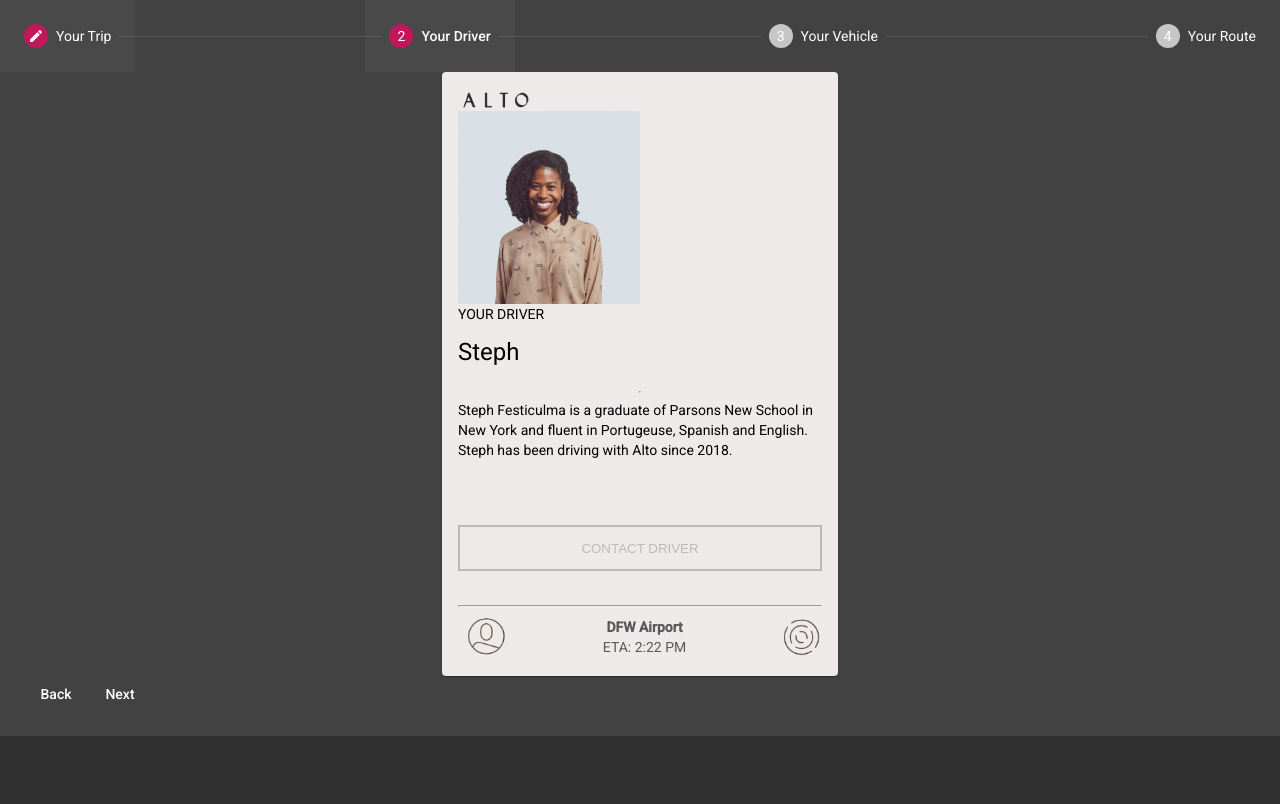
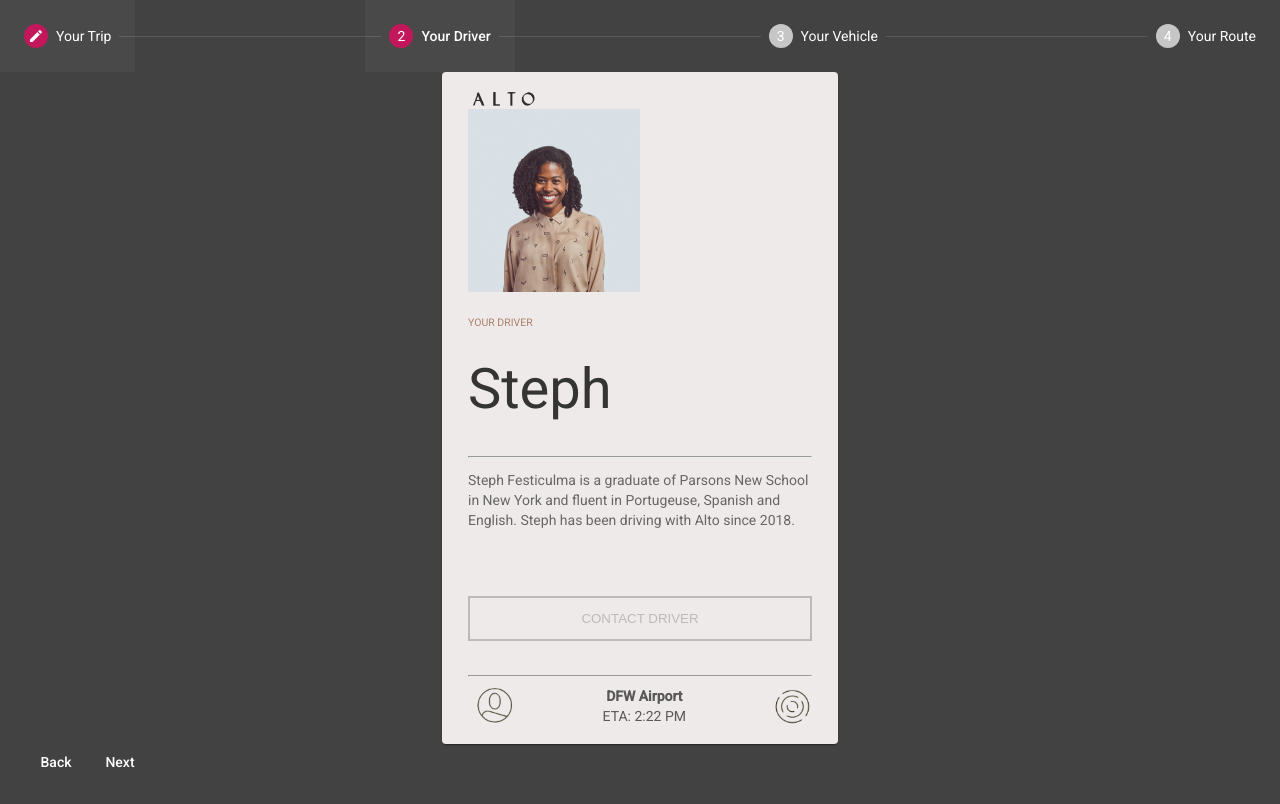
Before and after one commit to bravery08/alto-app, an Angular app: page / in a window 1280 px wide. Both pictures are taken after a click on the button "Next". Built offline with nearby package versions, Linux system fonts and the light colour scheme.

Commit message:
driver card text and styling

```diff
--- a/src/app/driver/driver.component.html
+++ b/src/app/driver/driver.component.html
@@ -5,13 +5,15 @@
 
         <img class="driver-image" src="./assets/images/driver-image.png">
 
-        <p>YOUR DRIVER</p>
+        <p class="title">YOUR DRIVER</p>
 
-        <h1>Steph</h1>
+        <h1 class="driver-name">Steph</h1>
 
-        <hr>
+        <div class="hr">
+            <hr>
+        </div>
 
-        <p>
+        <p class="driver-bio">
             Steph Festiculma is a graduate of Parsons New School
             in New York and fluent in Portugeuse, Spanish and
             English. Steph has been driving with Alto since 2018.
--- a/src/app/driver/driver.component.scss
+++ b/src/app/driver/driver.component.scss
@@ -13,6 +13,7 @@
 mat-card-content {
     display: flex;
     flex-direction: column;
+    margin: 0px 10px;
 }
 
 img {
@@ -24,6 +25,27 @@
 
 .driver-image {
     width: 50%;
+}
+
+.title {
+    color: rgb(172 130 109);
+    font-size: .75em;
+    margin-top: 2em;
+}
+
+.driver-name {
+    color: rgb(51, 52, 51);
+    font-size: 4em;
+    margin-top: .5em;
+}
+
+.hr {
+    margin-top: 2em;
+}
+
+.driver-bio {
+    margin-top: 5px;
+    color: rgb(103, 102, 102);
 }
 
 button {
```
